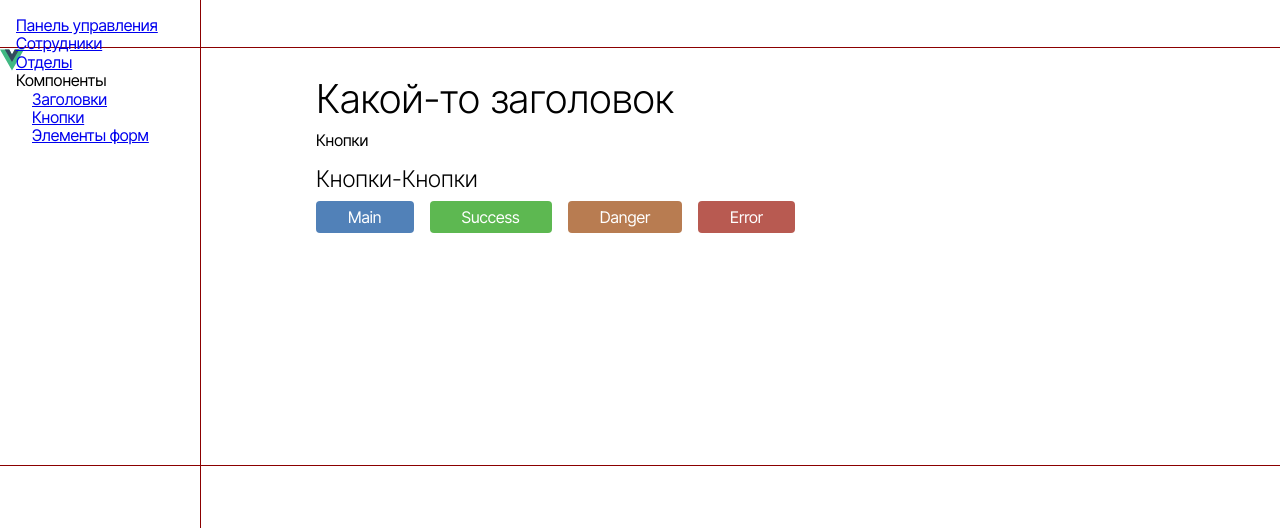
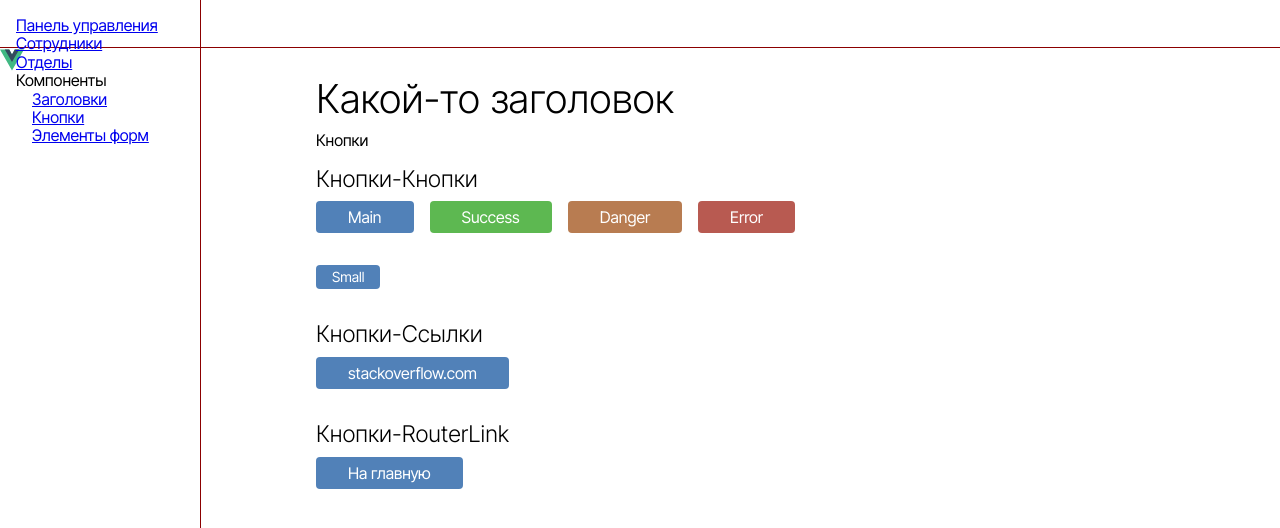
Before and after one commit to hardmagnett/big-company, a Vue app: page /components/buttons in a window 1280 px wide. Shown: the top 528 px of the page. Built offline with nearby package versions, Linux system fonts and the light colour scheme.

Commit message:
Кнопки в процессе

```diff
--- a/src/views/components/Buttons.vue
+++ b/src/views/components/Buttons.vue
@@ -8,6 +8,17 @@
       <btn class="btn--success">Success</btn>
       <btn class="btn--danger">Danger</btn>
       <btn class="btn--error">Error</btn>
+    </div>
+    <div class="buttons-page__buttons">
+      <btn class="btn--small">Small</btn>
+    </div>
+    <h4>Кнопки-Ссылки</h4>
+    <div class="buttons-page__buttons">
+      <btn href="https://stackoverflow.com/users/1638298/flamytwista" target="_blank">stackoverflow.com</btn>
+    </div>
+    <h4>Кнопки-RouterLink</h4>
+    <div class="buttons-page__buttons">
+      <btn :to="{name: 'dashboard'}">На главную</btn>
     </div>
   </div>
 </template>
```
Also changed, not shown: план.txt.
